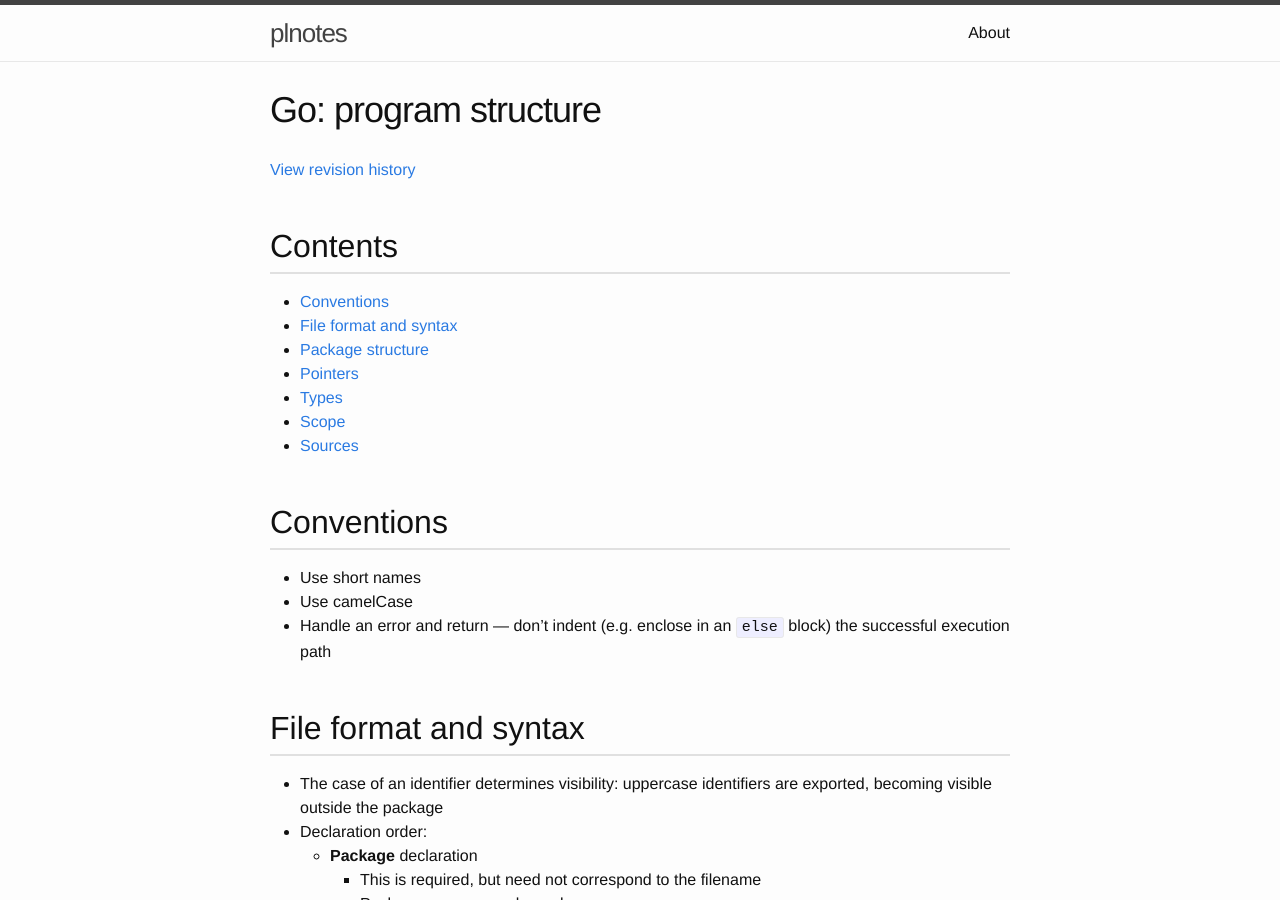
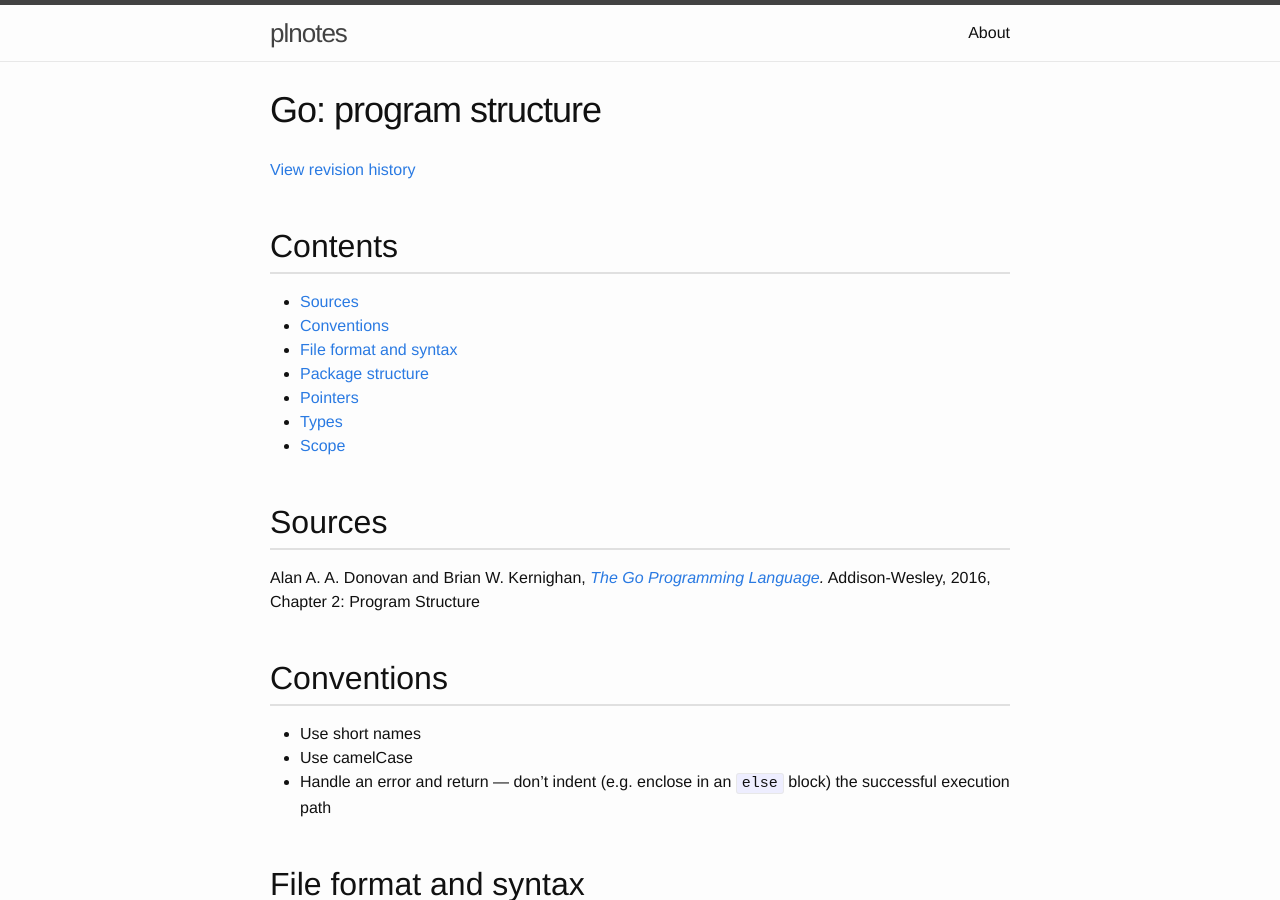
Before and after one commit to bitfragment/plnotes, a Jekyll site: the page built from _go/program-structure.md, in a window 1280 px wide and 900 px high. Built offline with Jekyll 4.4.1, drawn with Linux system fonts in a browser that asks for light colours; some of the changed text lies outside the part shown.

Commit message:
Move section Sources to top

```diff
--- a/_go/program-structure.md
+++ b/_go/program-structure.md
@@ -7,6 +7,14 @@ title: 'Go: program structure'
 
 * TOC
 {:toc}
+
+
+## Sources
+
+Alan A. A. Donovan and Brian W. Kernighan, *[The Go Programming Language].*
+Addison-Wesley, 2016, Chapter 2: Program Structure
+
+[The Go Programming Language]: http://www.gopl.io/
 
 
 ## Conventions
```
Also changed, not shown: other parts of _go/program-structure.md (+0 -8 lines).
